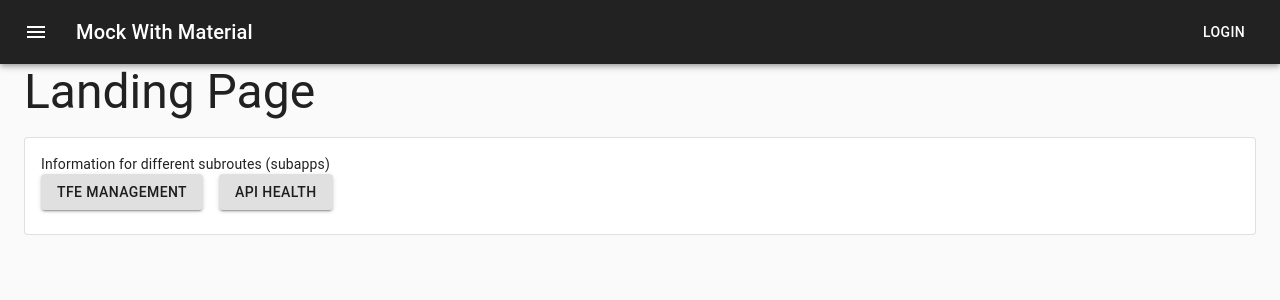
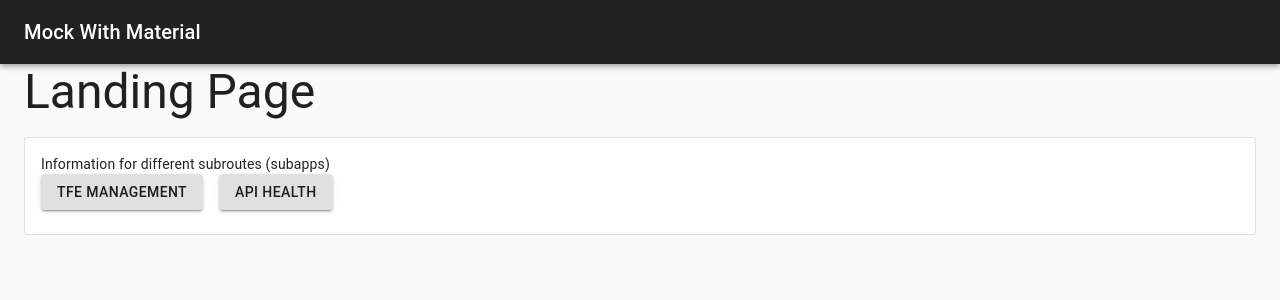
Before and after one commit to shawn-walcher/mock-with-material, a React (Create React App) app in the folder frontend/: page / in a window 1280 px wide. Shown: the top 300 px of the page. Built offline with nearby package versions, Linux system fonts and the light colour scheme.

Commit message:
Removed unused items in appbar

```diff
--- a/frontend/src/Common/components/layout/Header.js
+++ b/frontend/src/Common/components/layout/Header.js
@@ -1,5 +1,4 @@
-import { AppBar, Toolbar, IconButton, Typography, Button } from '@material-ui/core';
-import { Menu as MenuIcon } from '@material-ui/icons';
+import { AppBar, Toolbar, Typography } from '@material-ui/core';
 import { makeStyles } from '@material-ui/core/styles';
 
 const useStyles = makeStyles((theme) => ({
@@ -20,15 +19,9 @@ const Header = () => {
   return (
     <AppBar position='static'>
       <Toolbar>
-        <IconButton edge='start' className={classes.menuButton} color='inherit' aria-label='menu'>
-          <MenuIcon />
-        </IconButton>
         <Typography variant='h6' className={classes.title}>
           Mock With Material
         </Typography>
-        <Button color='inherit' onClick={() => console.log('Login Clicked')}>
-          Login
-        </Button>
       </Toolbar>
     </AppBar>
   );
```
